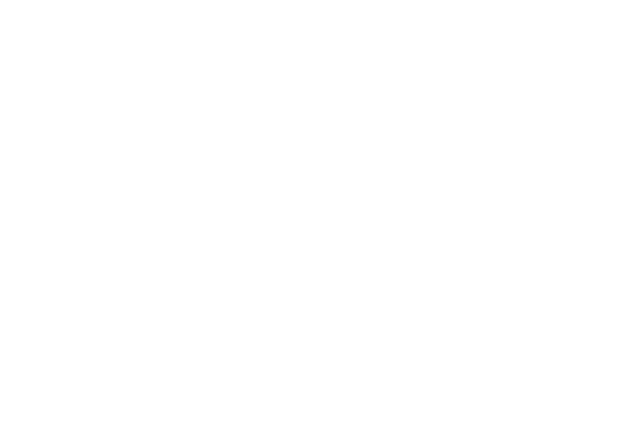
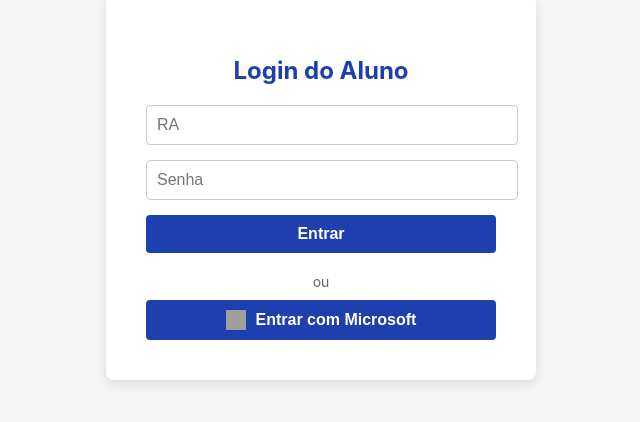
Before and after one commit to thamires33/WorkflowFatec, a React (Create React App) app in the folder frontend/: page /loginAluno in a window 1280 px wide. Before the commit this address had no page. Shown: the part 212-634 px from the top of the page, without its empty margins (319-959 px from the left). Built offline with nearby package versions, Linux system fonts and the light colour scheme; grey boxes are pictures that could not be loaded.

Commit message:
salva alterações no frontend antes de restaurar backend

```diff
--- a/frontend/package.json
+++ b/frontend/package.json
@@ -14,6 +14,7 @@
     "react-icons": "^5.5.0",
     "react-router-dom": "^7.6.2",
     "react-scripts": "5.0.1",
+    "react-toastify": "^11.0.5",
     "web-vitals": "^2.1.4"
   },
   "scripts": {
--- a/frontend/src/App.js
+++ b/frontend/src/App.js
@@ -1,27 +1,16 @@
 // src/App.js
 import React from 'react';
 import { BrowserRouter as Router, Routes, Route } from 'react-router-dom';
-
-import Login from './pages/Login';
-import LoginSecretaria from './pages/LoginSecretaria';
-import HomeAluno from './pages/Home';
-import HomeSec from './pages/HomeSec';
+import LoginAluno from './pages/LoginAluno';
+import HomeAluno from './pages/HomeAluno';
 
 function App() {
   return (
     <Router>
       <Routes>
-        {/* Login do aluno */}
-        <Route path="/" element={<Login />} />
-
-        {/* Login da secretaria */}
-        <Route path="/LoginSecretaria" element={<LoginSecretaria />} />
-
-        {/* Painel do aluno */}
+        <Route path="/" element={<LoginAluno />} />
+        <Route path="/loginAluno" element={<LoginAluno />} />
         <Route path="/home" element={<HomeAluno />} />
-
-        {/* Painel da secretaria */}
-        <Route path="/HomeSec" element={<HomeSec />} />
       </Routes>
     </Router>
   );
--- a/frontend/src/components/LayoutPainel.js
+++ b/frontend/src/components/LayoutPainel.js
@@ -1,24 +1,12 @@
+// frontend/src/components/LayoutPainel.js
 import React from 'react';
-import { Link } from 'react-router-dom';
-import '../styles/LayoutPainel.css'; // você pode criar ou complementar esse CSS aqui
+import Sidebar from './Sidebar';
+import '../styles/LayoutPainel.css';
 
 function LayoutPainel({ titulo, subtitulo, botaoTexto, onBotaoClick, children }) {
   return (
     <div className="painel-container">
-      <aside className="sidebar">
-        <h2>Fluxo de Trabalho Fatec</h2>
-        <nav className="menu-links">
-          <Link to="/home">Início</Link>
-          <Link to="/meus-chamados">Meus Chamados</Link>
-        </nav>
-        <button className="logout-btn" onClick={() => {
-          localStorage.removeItem('nomeSecretaria');
-          window.location.href = '/LoginSecretaria';
-        }}>
-          Sair
-        </button>
-      </aside>
-
+      <Sidebar />
       <main className="painel-conteudo">
         <h1>{titulo}</h1>
         <p>{subtitulo}</p>
@@ -27,10 +15,7 @@ function LayoutPainel({ titulo, subtitulo, botaoTexto, onBotaoClick, children })
             {botaoTexto}
           </button>
         )}
-
-        <div className="conteudo-extra">
-          {children}
-        </div>
+        <div className="conteudo-extra">{children}</div>
       </main>
     </div>
   );
--- a/frontend/src/components/Sidebar.js
+++ b/frontend/src/components/Sidebar.js
@@ -9,9 +9,14 @@ function Sidebar() {
     <aside className="sidebar">
       <h2 className="logo">Workflow Fatec</h2>
       <nav className="menu">
-        <button className="menu-btn" onClick={() => navigate('/Home')}>Início</button>
+        <button className="menu-btn" onClick={() => navigate('/home')}>Início</button>
         <button className="menu-btn" onClick={() => navigate('/Chamado')}>Meus Chamados</button>
-        <button className="menu-btn sair-btn" onClick={() => navigate('/')}>Sair</button>
+        <button className="menu-btn sair-btn" onClick={() => {
+          localStorage.removeItem('nomeAluno');
+          navigate('/');
+        }}>
+          Sair
+        </button>
       </nav>
     </aside>
   );
--- /dev/null
+++ b/frontend/src/pages/HomeAluno.js
@@ -0,0 +1,31 @@
+// src/pages/HomeAluno.js
+import React, { useEffect, useState } from 'react';
+import LayoutPainel from '../components/LayoutPainel';
+
+function HomeAluno() {
+  const [nome, setNome] = useState('');
+
+  useEffect(() => {
+    const nomeSalvo = localStorage.getItem('nomeAluno');
+    if (nomeSalvo) {
+      setNome(nomeSalvo);
+    }
+  }, []);
+
+  const abrirChamado = () => {
+    alert('Chamado aberto (simulação)');
+  };
+
+  return (
+    <LayoutPainel
+      titulo={`Bem-vindo, ${nome}`}
+      subtitulo="Use o botão abaixo para abrir um novo chamado."
+      botaoTexto="Abrir Chamado"
+      onBotaoClick={abrirChamado}
+    >
+      {/* Conteúdo adicional do painel pode ir aqui */}
+    </LayoutPainel>
+  );
+}
+
+export default HomeAluno;
--- /dev/null
+++ b/frontend/src/pages/LoginAluno.js
@@ -0,0 +1,65 @@
+// frontend/src/pages/LoginAluno.js
+import React, { useState } from 'react';
+import { useNavigate } from 'react-router-dom';
+import '../styles/LoginAluno.css';
+
+function LoginAluno() {
+  const [ra, setRa] = useState('');
+  const [senha, setSenha] = useState('');
+  const [erro, setErro] = useState('');
+  const navigate = useNavigate();
+
+  const handleLogin = async (e) => {
+    e.preventDefault();
+
+    const resposta = await fetch('http://localhost:3000/api/alunos/login', {
+      method: 'POST',
+      headers: { 'Content-Type': 'application/json' },
+      body: JSON.stringify({ ra, senha }),
+    });
+
+    const data = await resposta.json();
+
+    if (resposta.ok) {
+      localStorage.setItem('nomeAluno', data.nome);
+      navigate('/home');
+    } else {
+      setErro(data.message || 'RA ou senha inválidos');
+    }
+  };
+
+  return (
+    <div className="container-login">
+      <form className="login-form" onSubmit={handleLogin}>
+        <h2>Login do Aluno</h2>
+        <input
+          type="text"
+          placeholder="RA"
+          value={ra}
+          onChange={(e) => setRa(e.target.value)}
+        />
+        <input
+          type="password"
+          placeholder="Senha"
+          value={senha}
+          onChange={(e) => setSenha(e.target.value)}
+        />
+        <button type="submit">Entrar</button>
+        {erro && <p className="login-error">{erro}</p>}
+
+        <div className="divider">ou</div>
+
+        <button className="microsoft-btn">
+          <img
+            src="https://img.icons8.com/color/48/000000/microsoft.png"
+            alt="Microsoft logo"
+            className="microsoft-logo"
+          />
+          Entrar com Microsoft
+        </button>
+      </form>
+    </div>
+  );
+}
+
+export default LoginAluno;
--- a/frontend/src/styles/LayoutPainel.css
+++ b/frontend/src/styles/LayoutPainel.css
@@ -86,3 +86,28 @@
 .conteudo-extra {
   margin-top: 20px;
 }
+
+.painel-container {
+  display: flex;
+  min-height: 100vh;
+}
+
+.painel-conteudo {
+  margin-left: 200px;
+  padding: 40px;
+  flex-grow: 1;
+}
+
+.botao-acao {
+  margin-top: 20px;
+  padding: 10px 20px;
+  background-color: #1e40af;
+  color: white;
+  border: none;
+  border-radius: 4px;
+  cursor: pointer;
+}
+
+.conteudo-extra {
+  margin-top: 30px;
+}
--- /dev/null
+++ b/frontend/src/styles/LoginAluno.css
@@ -0,0 +1,80 @@
+.container-login {
+  display: flex;
+  justify-content: center;
+  align-items: center;
+  height: 100vh;
+  background-color: #f5f5f5;
+}
+
+.login-form {
+  background: white;
+  padding: 40px;
+  border-radius: 8px;
+  box-shadow: 0px 4px 12px rgba(0, 0, 0, 0.1);
+  width: 100%;
+  max-width: 350px;
+  text-align: center;
+}
+
+.login-form h2 {
+  margin-bottom: 20px;
+  font-size: 24px;
+  color: #1e40af;
+}
+
+.login-form input {
+  width: 100%;
+  margin-bottom: 15px;
+  padding: 10px;
+  font-size: 16px;
+  border-radius: 4px;
+  border: 1px solid #ccc;
+}
+
+.login-form button {
+  width: 100%;
+  padding: 10px;
+  background-color: #1e40af;
+  color: white;
+  border: none;
+  border-radius: 4px;
+  font-weight: bold;
+  cursor: pointer;
+  font-size: 16px;
+}
+
+.login-error {
+  color: red;
+  margin-top: 10px;
+  font-size: 14px;
+}
+
+.divider {
+  text-align: center;
+  margin: 20px 0 10px;
+  font-size: 14px;
+  color: #666;
+  position: relative;
+}
+
+.microsoft-btn {
+  display: flex;
+  align-items: center;
+  justify-content: center;
+  background-color: #2f2f2f;
+  color: white;
+  border: none;
+  border-radius: 4px;
+  padding: 10px;
+  margin-top: 10px;
+  cursor: pointer;
+  font-weight: bold;
+  font-size: 16px;
+  gap: 10px;
+  width: 100%;
+}
+
+.microsoft-logo {
+  width: 20px;
+  height: 20px;
+}
--- a/frontend/src/styles/Sidebar.css
+++ b/frontend/src/styles/Sidebar.css
@@ -0,0 +1,37 @@
+.sidebar {
+  width: 200px;
+  background-color: #1e40af;
+  color: white;
+  height: 100vh;
+  padding: 20px;
+  box-sizing: border-box;
+  position: fixed;
+  top: 0;
+  left: 0;
+}
+
+.logo {
+  font-size: 20px;
+  margin-bottom: 30px;
+}
+
+.menu {
+  display: flex;
+  flex-direction: column;
+  gap: 10px;
+}
+
+.menu-btn {
+  background: none;
+  color: white;
+  border: none;
+  padding: 10px;
+  text-align: left;
+  cursor: pointer;
+}
+
+.sair-btn {
+  margin-top: 30px;
+  background-color: #ef4444;
+  color: white;
+}
```
Also changed, not shown: 1 other file (tests, documents, lock files or other folders).
